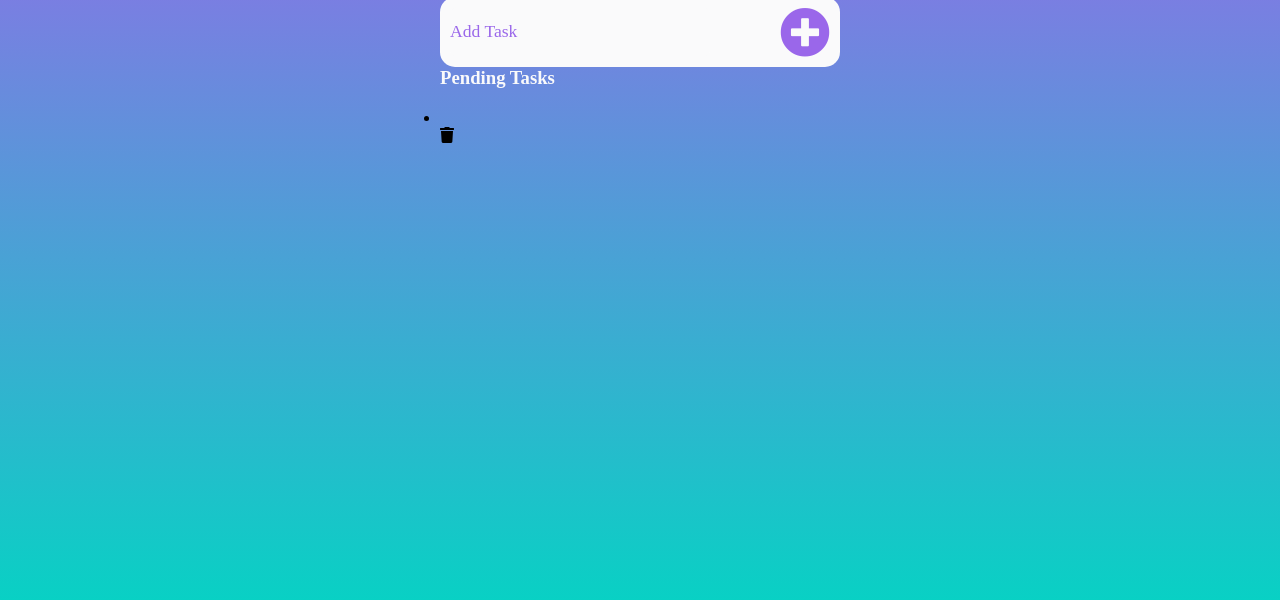
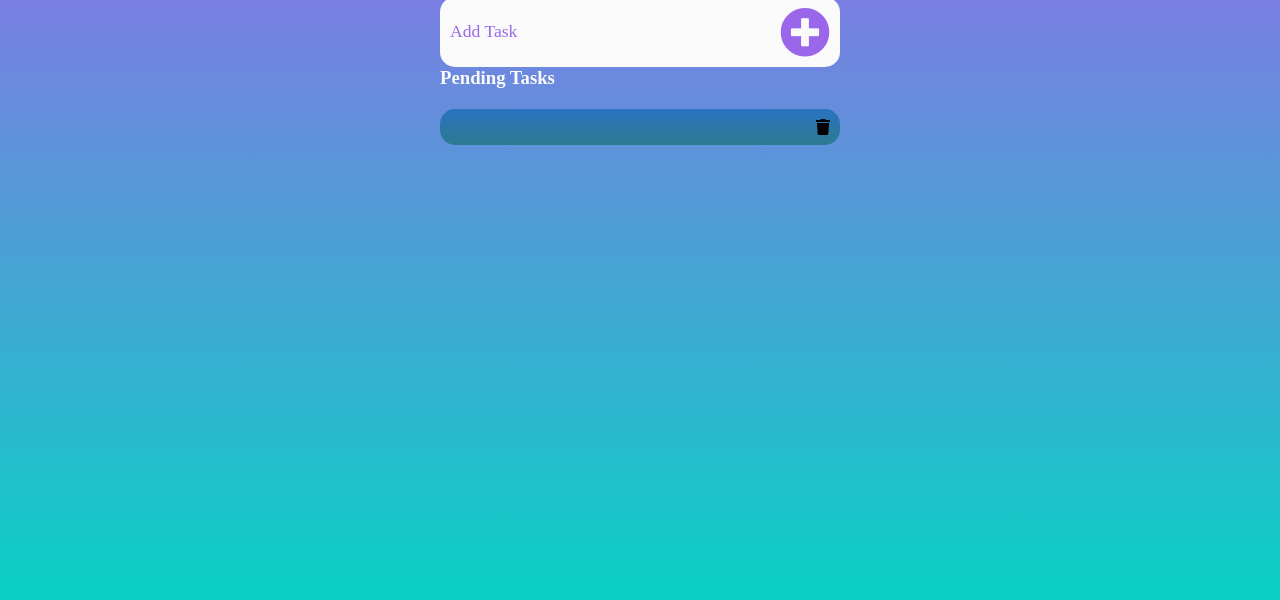
Before and after one commit to Carlos-Gabriel-Rojas/Task_Manager_App, a plain HTML site: page index.html in a window 1280 px wide. Shown: the part 174-774 px from the top of the page. Drawn offline with Linux system fonts and the light colour scheme.

Commit message:
taskSection li background, border and alignment

```diff
--- a/style.css
+++ b/style.css
@@ -83,7 +83,12 @@ padding: 50px 0 5px 0;
 }
 
 .taskSection li{
-
+    display: flex;
+    background: linear-gradient(to bottom,var(--color4),var(--color5));
+    border-radius: 15px;
+    padding: 10px;
+    align-items: center;
+    justify-content: space-between;
 }
 
 .taskSection i{
```
